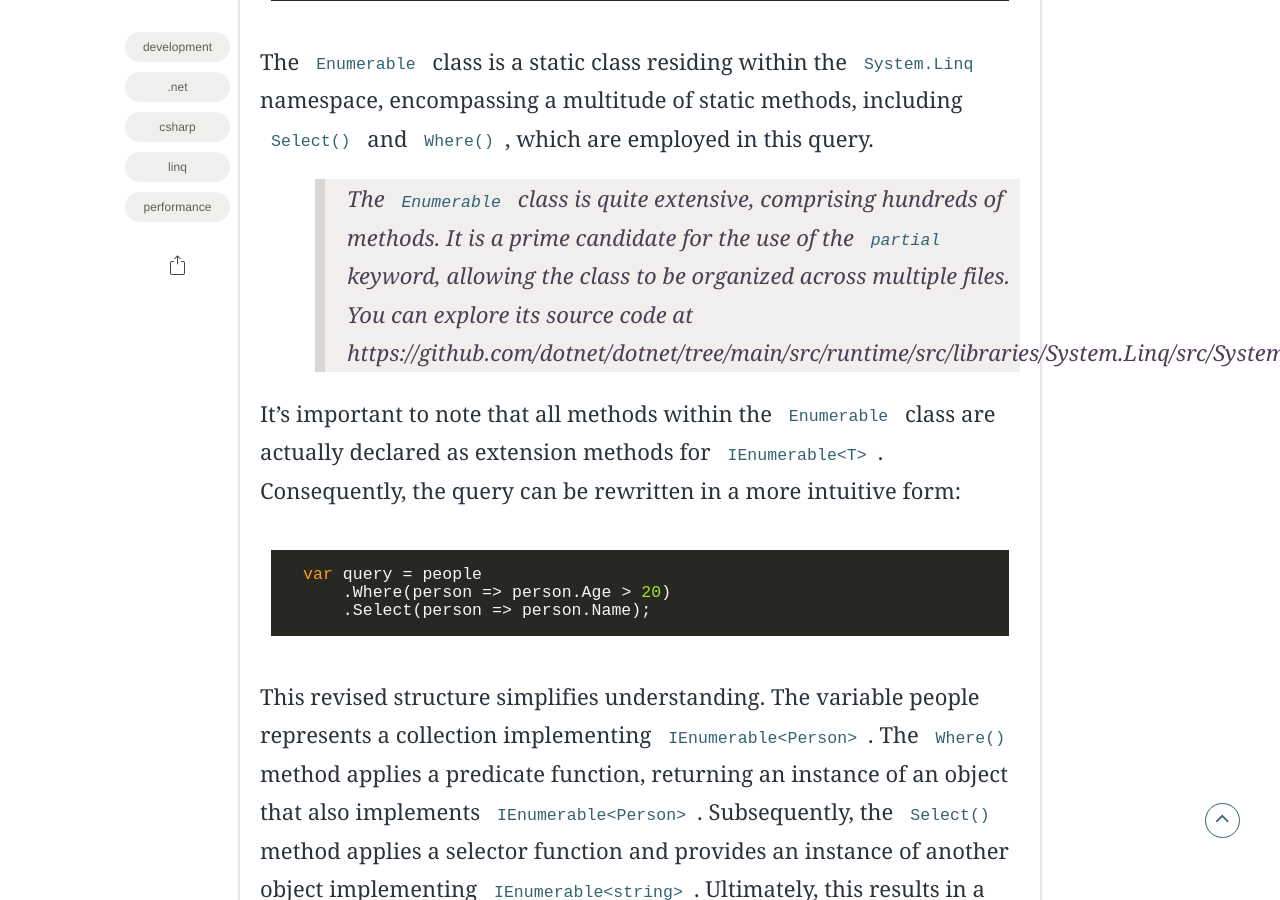
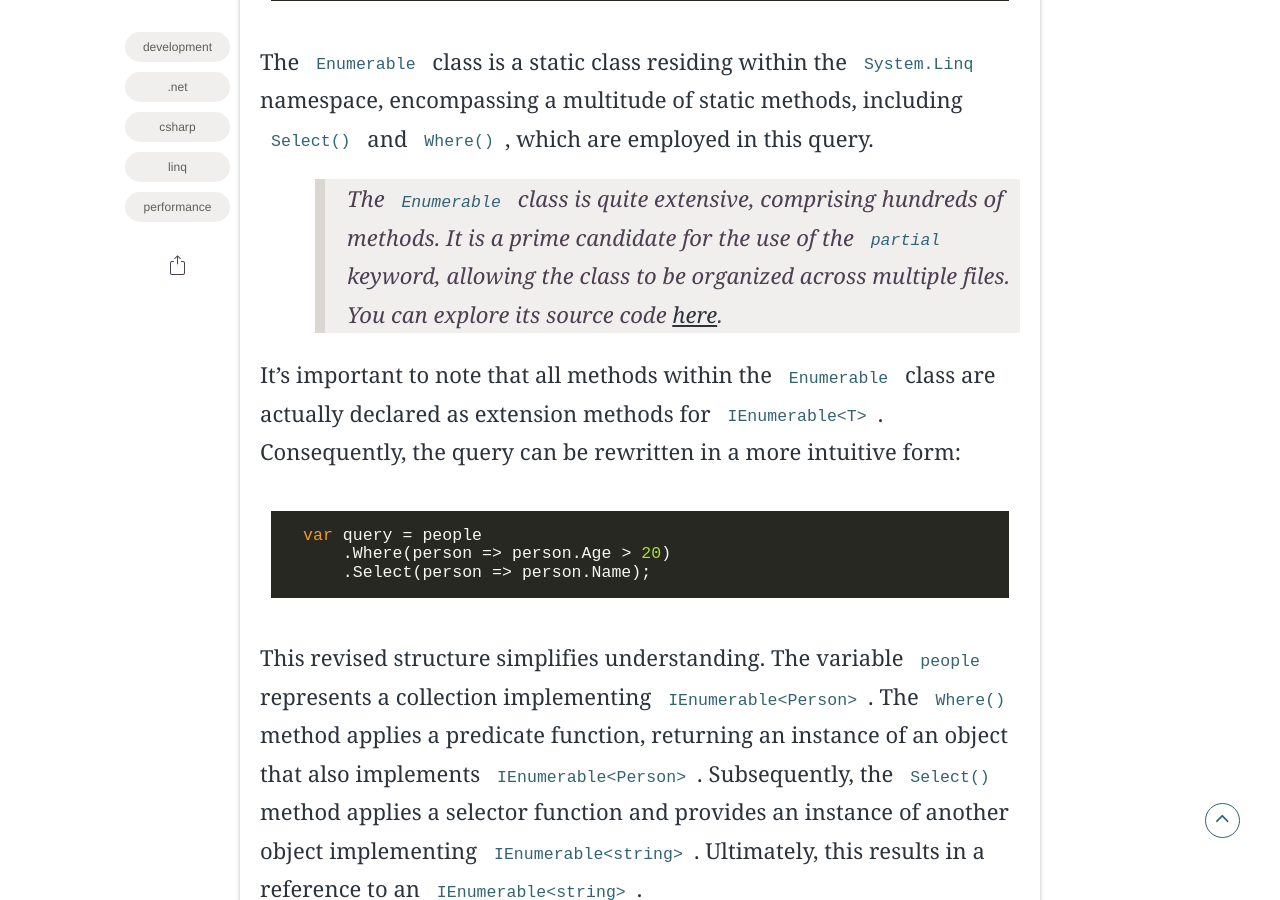
Before and after one commit to the-mvm/the-mvm.github.io, a Jekyll site: the page built from _posts/2023-08-22-LINQ-internals-speed-optimizations.md, in a window 1280 px wide and 900 px high, scrolled down 2067 px. Built offline with Jekyll 4.4.1, drawn with Linux system fonts in a browser that asks for light colours; some web fonts are replaced; comment, search, counter and statistics services are not loaded.

Commit message:
Some more small improvements

````diff
--- a/_posts/2023-08-22-LINQ-internals-speed-optimizations.md
+++ b/_posts/2023-08-22-LINQ-internals-speed-optimizations.md
@@ -38,7 +38,7 @@ var query =
 
 The `Enumerable` class is a static class residing within the `System.Linq` namespace, encompassing a multitude of static methods, including `Select()` and `Where()`, which are employed in this query.
 
-> The `Enumerable` class is quite extensive, comprising hundreds of methods. It is a prime candidate for the use of the `partial` keyword, allowing the class to be organized across multiple files. You can explore its source code at https://github.com/dotnet/dotnet/tree/main/src/runtime/src/libraries/System.Linq/src/System/Linq.
+> The `Enumerable` class is quite extensive, comprising hundreds of methods. It is a prime candidate for the use of the `partial` keyword, allowing the class to be organized across multiple files. You can explore its source code [here](https://github.com/dotnet/dotnet/tree/main/src/runtime/src/libraries/System.Linq/src/System/Linq).
 
 It's important to note that all methods within the `Enumerable` class are actually declared as extension methods for `IEnumerable<T>`. Consequently, the query can be rewritten in a more intuitive form:
 
@@ -48,7 +48,7 @@ var query = people
     .Select(person => person.Name);
 ```
 
-This revised structure simplifies understanding. The variable people represents a collection implementing `IEnumerable<Person>`. The `Where()` method applies a predicate function, returning an instance of an object that also implements `IEnumerable<Person>`. Subsequently, the `Select()` method applies a selector function and provides an instance of another object implementing `IEnumerable<string>`. Ultimately, this results in a reference to an `IEnumerable<string>`.
+This revised structure simplifies understanding. The variable `people` represents a collection implementing `IEnumerable<Person>`. The `Where()` method applies a predicate function, returning an instance of an object that also implements `IEnumerable<Person>`. Subsequently, the `Select()` method applies a selector function and provides an instance of another object implementing `IEnumerable<string>`. Ultimately, this results in a reference to an `IEnumerable<string>`.
 
 The key takeaway is that LINQ relies on the methods declared in the `Enumerable` class. The performance of LINQ is intricately linked to the performance of these methods. This article will delve into various optimization techniques employed in LINQ to enhance its performance.
 
````
